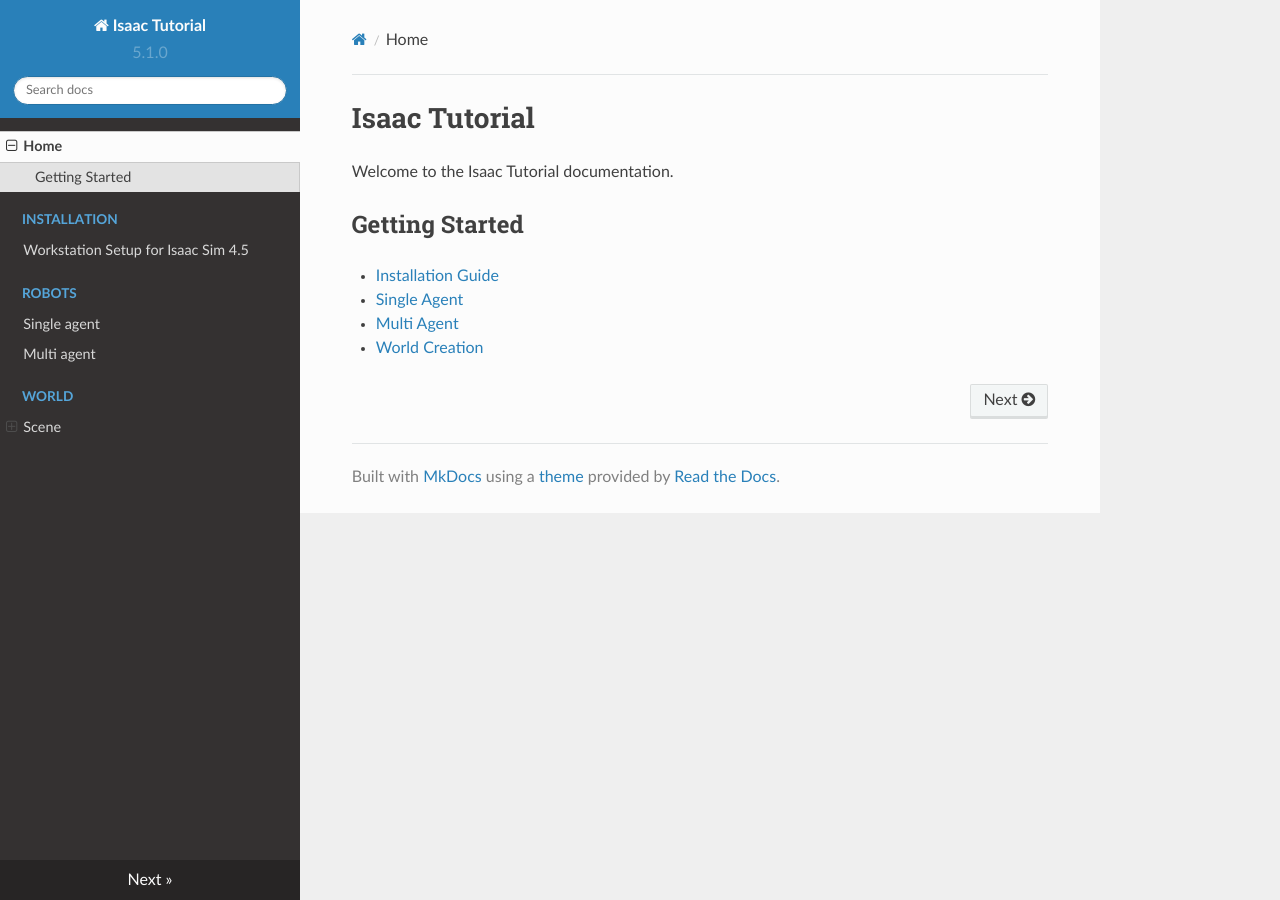
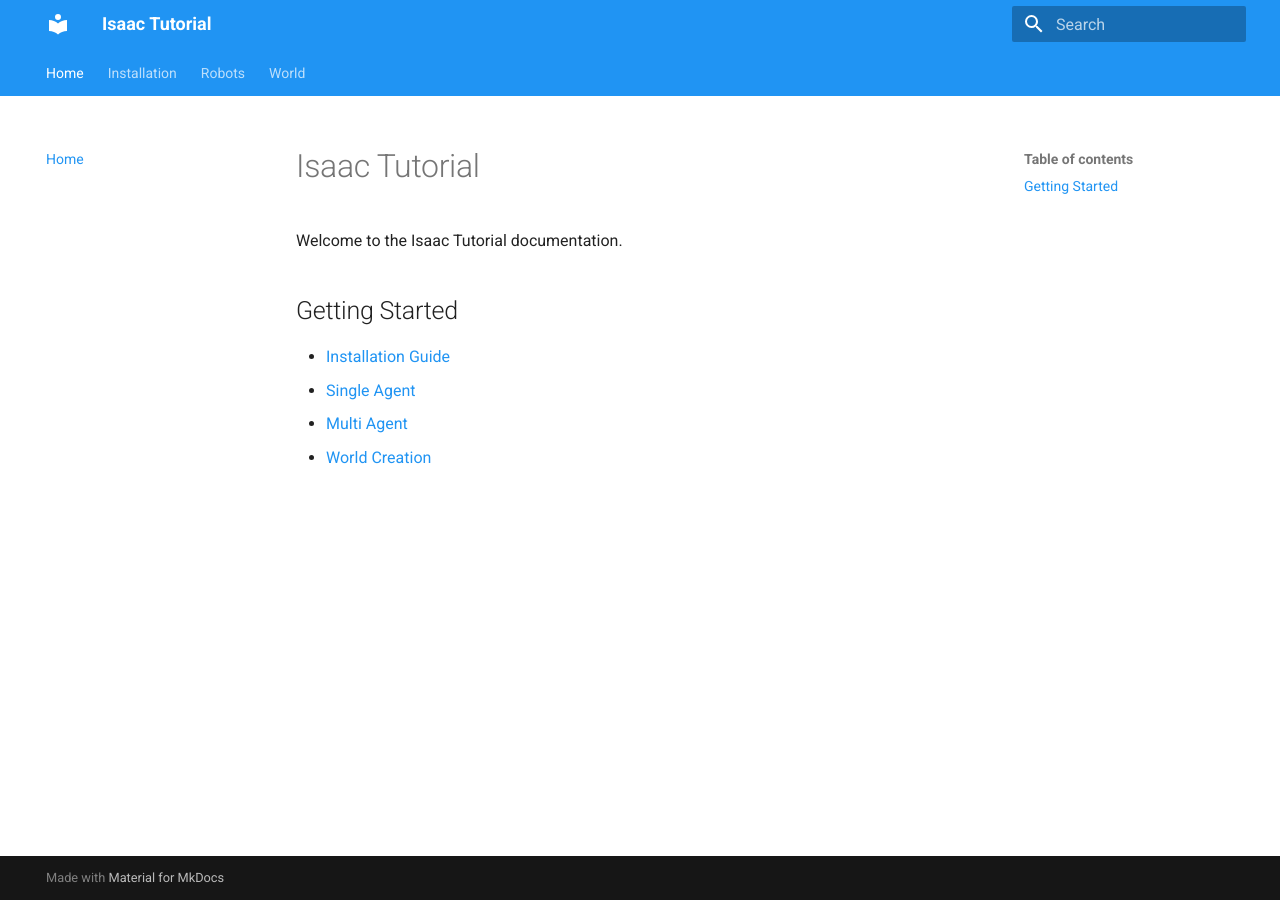
Before and after one commit to vigneshrl/isaac-tutorial, an MkDocs documentation site: the page built from docs/index.md, in a window 1280 px wide. Built offline with MkDocs 1.6.1 and Material for MkDocs 9.7.7, drawn with Linux system fonts in a browser that asks for light colours; nearby versions of some CDN libraries; the version menu is left out.

Commit message:
Add the Version buttons

```diff
--- a/mkdocs.yml
+++ b/mkdocs.yml
@@ -1,17 +1,67 @@
+# site_name: Isaac Tutorial
+# site_description: Documentation for Isaac Tutorial
+
+# # Set docs_dir to current directory since mkdocs.yml is in the same folder as docs
+# # docs_dir: .
+# # site_dir: site
+
+# theme:
+#   name: readthedocs
+#   highlightjs: true
+#   hljs_languages:
+#     - yaml
+#     - rust
+
+#   features:
+#     - navigation.tabs
+#     - navigation.sections
+#     - navigation.expand
+#     - navigation.top
+#     - search.suggest
+#     - search.highlight
+
+#   font:
+#     text: Roboto
+#     code: Roboto Mono
+#   icon:
+#     repo: fontawesome/brands/github
+# nav:
+#   - Home: index.md
+#   - Installation:
+#     - Installation/Workstation_setup.md
+#   - Robots:
+#     - Robots/single_agent.md
+#     - Robots/Multi_agent.md
+#   - World:
+#     - Scene:
+#       - World/Scene/world_creation.md
+# extra:
+#   version: "5.1.0" # This is the version of Isaac Sim we are using
+#   version_selector: true
+# # markdown_extensions:
+# #   - pymdownx.highlight
+# #   - pymdownx.superfences
+# #   - pymdownx.tabbed
+# #   - pymdownx.tasklist
+# #   - attr_list
+# #   - md_in_html
+
+
 site_name: Isaac Tutorial
 site_description: Documentation for Isaac Tutorial
 
-# Set docs_dir to current directory since mkdocs.yml is in the same folder as docs
-# docs_dir: .
-# site_dir: site
+docs_dir: docs
+site_dir: site
 
 theme:
-  name: readthedocs
-  highlightjs: true
-  hljs_languages:
-    - yaml
-    - rust
-
+  name: material
+  palette:
+    - scheme: default
+      primary: blue
+      accent: blue
+    - scheme: slate
+      primary: blue
+      accent: blue
   features:
     - navigation.tabs
     - navigation.sections
@@ -19,12 +69,9 @@ theme:
     - navigation.top
     - search.suggest
     - search.highlight
-
-  font:
-    text: Roboto
-    code: Roboto Mono
   icon:
     repo: fontawesome/brands/github
+
 nav:
   - Home: index.md
   - Installation:
@@ -35,13 +82,8 @@ nav:
   - World:
     - Scene:
       - World/Scene/world_creation.md
+
 extra:
-  version: "5.1.0" # This is the version of Isaac Sim we are using
+  version:
+    provider: readthedocs
   version_selector: true
-# markdown_extensions:
-#   - pymdownx.highlight
-#   - pymdownx.superfences
-#   - pymdownx.tabbed
-#   - pymdownx.tasklist
-#   - attr_list
-#   - md_in_html
```
